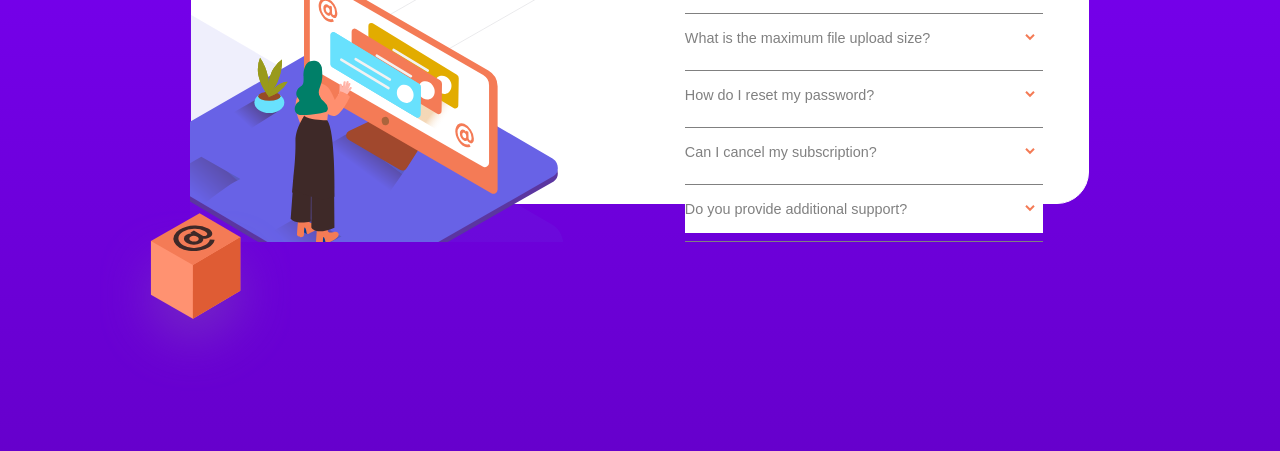
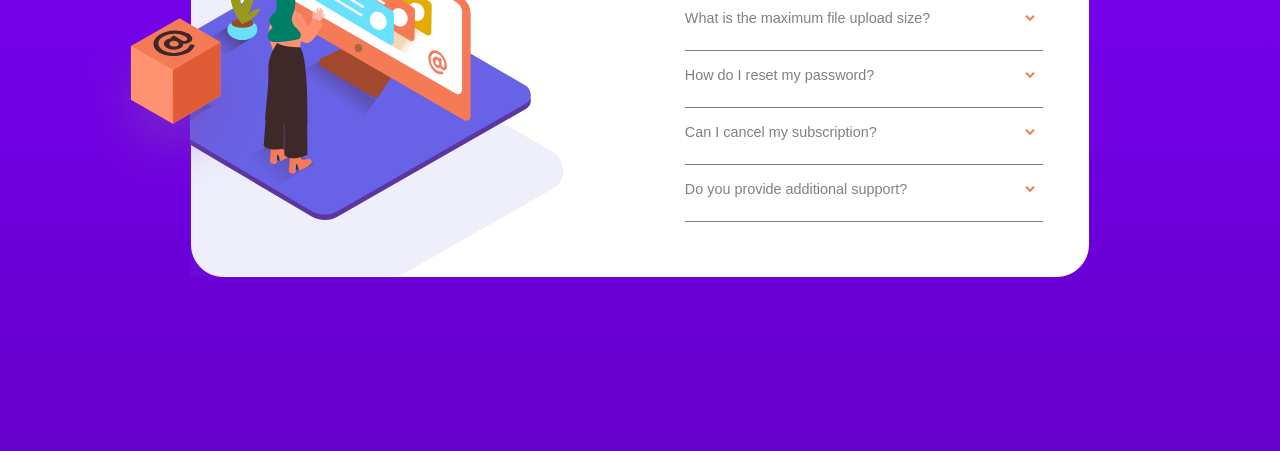
Before and after one commit to GummyJohn/FAQ-Accoridon-Card, a plain HTML site: page index.html in a window 1280 px wide. Shown: the part 349-800 px from the top of the page. Drawn offline with Linux system fonts and the light colour scheme.

Commit message:
image fixed

```diff
--- a/index.html
+++ b/index.html
@@ -11,9 +11,14 @@
   <div class="grid-container">
     <div class="images">
       <div class="image-one">
+        <div class="image-two"></div>
+      </div>
+      <img src="./images/illustration-box-desktop.svg" class="img-box">
+    <!-- <div class="images">
+      <div class="image-one">
         <img src="./images/illustration-box-desktop.svg" alt="">
       </div>
-      <div class="image-two"></div>
+      <div class="image-two"></div> -->
     </div>
 
     <div class="content">
--- a/styles.css
+++ b/styles.css
@@ -6,6 +6,7 @@ body{
   justify-content: center;
   height: 100vh;
   background: linear-gradient(rgb(127, 0 ,255), rgb(102, 0, 204));
+
 }
 
 .grid-container{
@@ -17,8 +18,9 @@ body{
   background: white;
   border-radius: 2rem;
   width: 70%;
-  max-width: 1000px;
-  height: 38%;
+  max-width: 900px;
+  height: 450px;
+  max-height: 450px;
 }
 
 .title{
@@ -28,6 +30,7 @@ body{
 .content{
   width: 80%;
   margin: auto;
+  overflow: hidden;
 }
 
 .container {
@@ -81,7 +84,6 @@ button:hover{
 .images{
   width: 100%;
   height: 100%;
-  overflow: hidden;
   position: relative;
   margin-left: -2px;
 }
@@ -95,13 +97,14 @@ button:hover{
   width: 100%;
   height: 100%;
   position: absolute;
+  overflow: hidden;
 }
 
-.image-one img{
-  position: fixed;
-  top: 560px;
-  left: 100px;
-  z-index: 3;
+.img-box{
+  position: absolute;
+  top: 190px;
+  left: -110px;
+  z-index: 5;
 }
 
 .image-two{
@@ -112,6 +115,6 @@ button:hover{
   background-repeat: no-repeat;
   background-size: 95%;
   top: 70px;
-  left: -58px;
+  left: -85px;
   z-index: 0;
 }
```
Also changed, not shown: design/active-states.jpg (deleted), design/desktop-design.jpg (deleted), design/desktop-preview.jpg (deleted), design/mobile-design.jpg (deleted).
